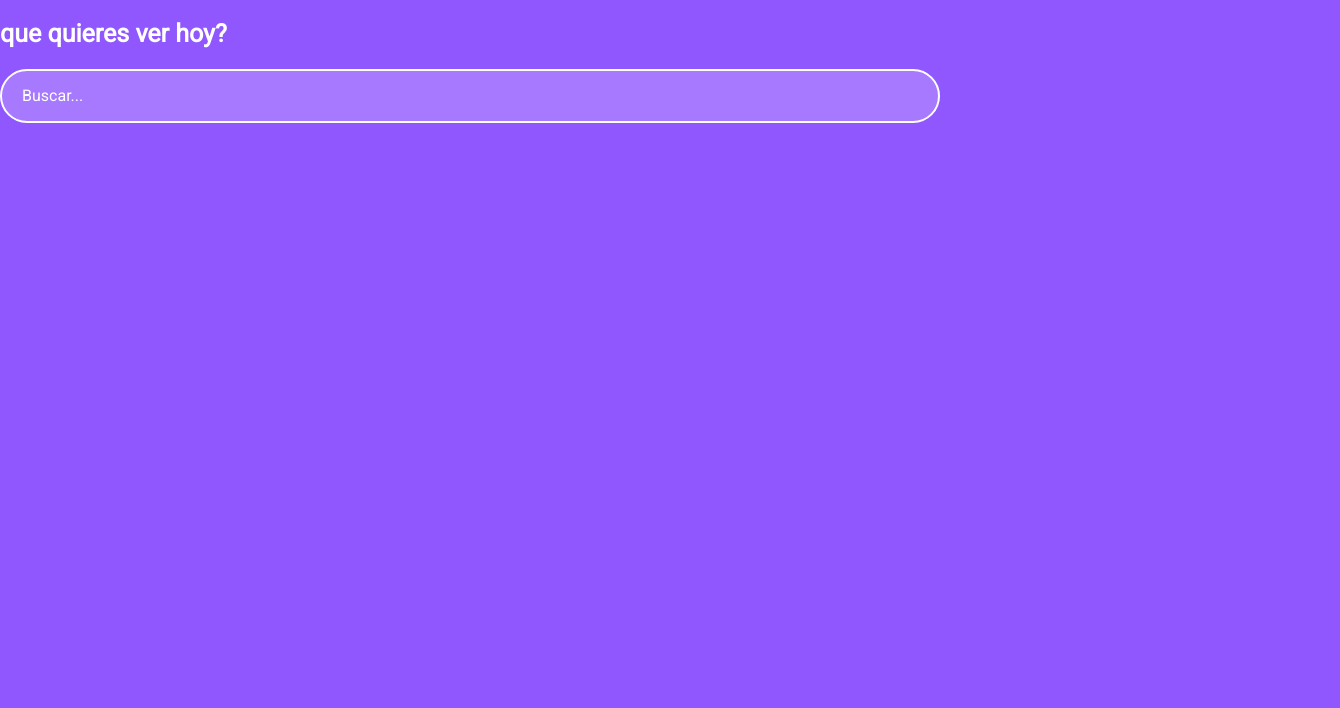
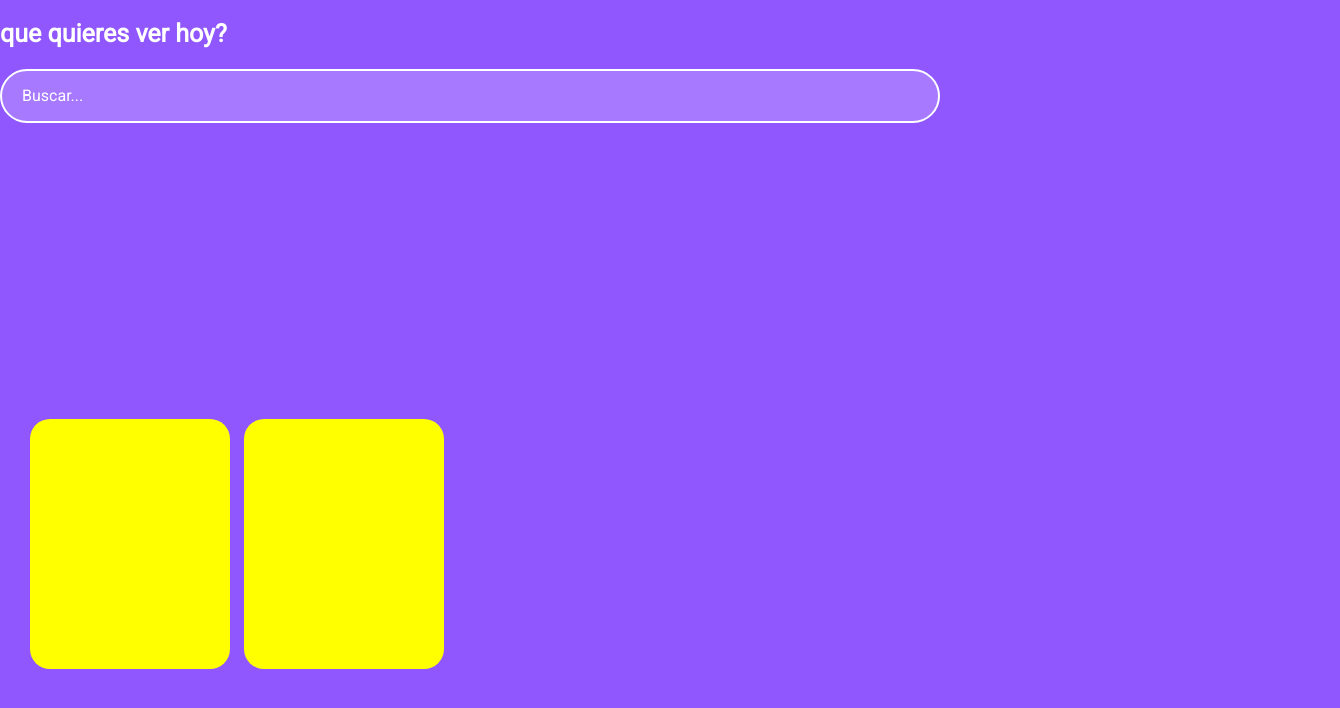
Before and after one commit to barrilocho/web-video, a plain HTML site: page index.html in a window 1280 px wide. Shown: the part 82-790 px from the top of the page, 1340 px wide, since content can reach past the window. Drawn offline with Linux system fonts and the light colour scheme.

Commit message:
feat(carousel): add items for videos

```diff
--- a/index.html
+++ b/index.html
@@ -96,6 +96,41 @@
   .input::placeholder {
     color: white;
   }
+
+  .carousel {
+    width: 100%;
+    overflow: scroll;
+    padding: 30px;
+    position: relative;
+  }
+  .carousel__container {
+    white-space: nowrap;
+    margin: 70px 0px;
+    padding-bottom: 10px;
+  }
+  .carousel__item {
+    width: 200px;
+    height: 250px;
+    border-radius: 20px;
+    background-color: yellow;
+    overflow: hidden;
+    margin-right: 10px;
+    display: inline-block;
+    cursor: pointer;
+    transition: 450ms all;
+    transform-origin: center left;
+  }
+  .carousel__item:hover ~ .carousel__item {
+    transform: translate3d(100px, 0, 0);
+  }
+  .carousel__container:hover .carousel__item  {
+    opacity: 0.3;
+
+  }
+  .carousel__container:hover .carousel__item:hover {
+    transform: scale(1.5);
+    opacity: 1;
+  }
 </style>
 
 <body>
@@ -118,6 +153,14 @@
     <h2 class="main__title">que quieres ver hoy?</h2>
     <input class="input" type="text" placeholder="Buscar...">
   </section>
+  <section class="carousel">
+    <div class="carousel__container">
+      <div class="carousel__item">
+      </div>
+      <div class="carousel__item">
+      </div>
+    </div>
+  </section>
   <footer class="footer">
 
   </footer>
```
